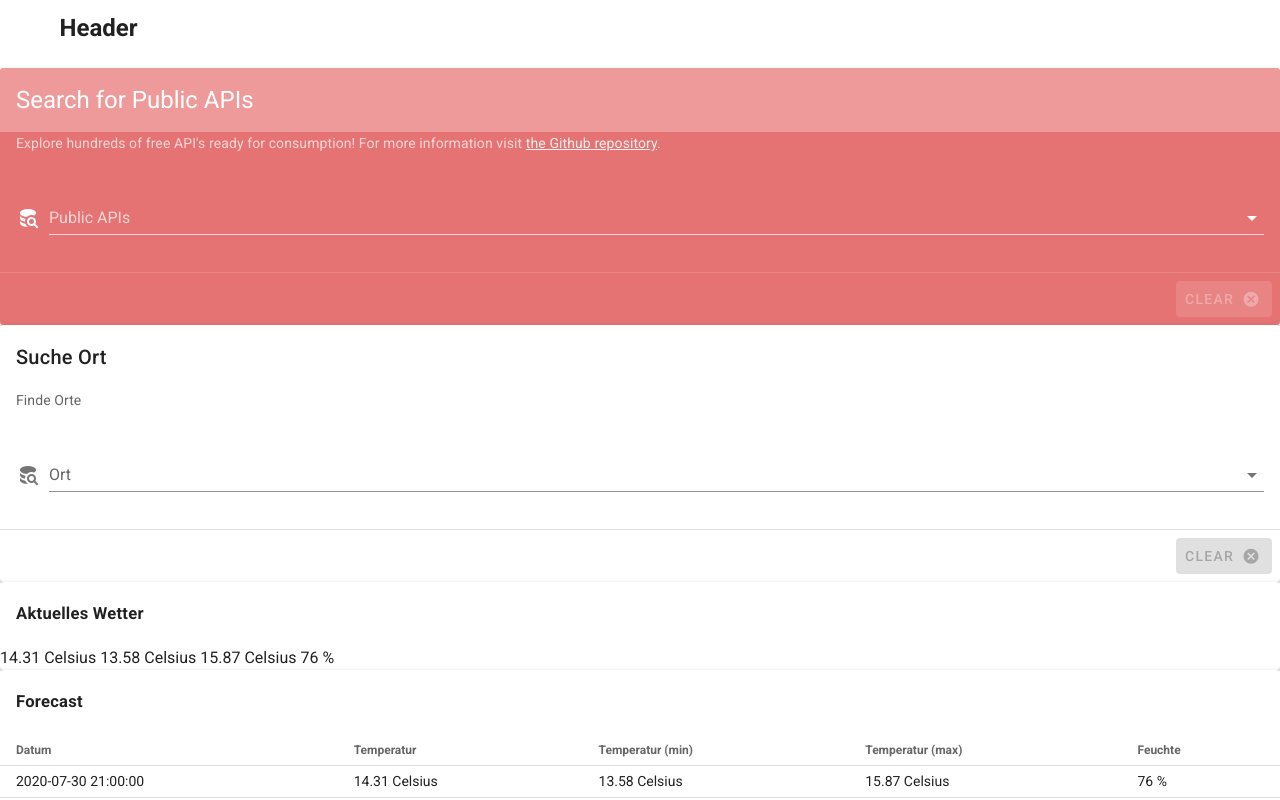
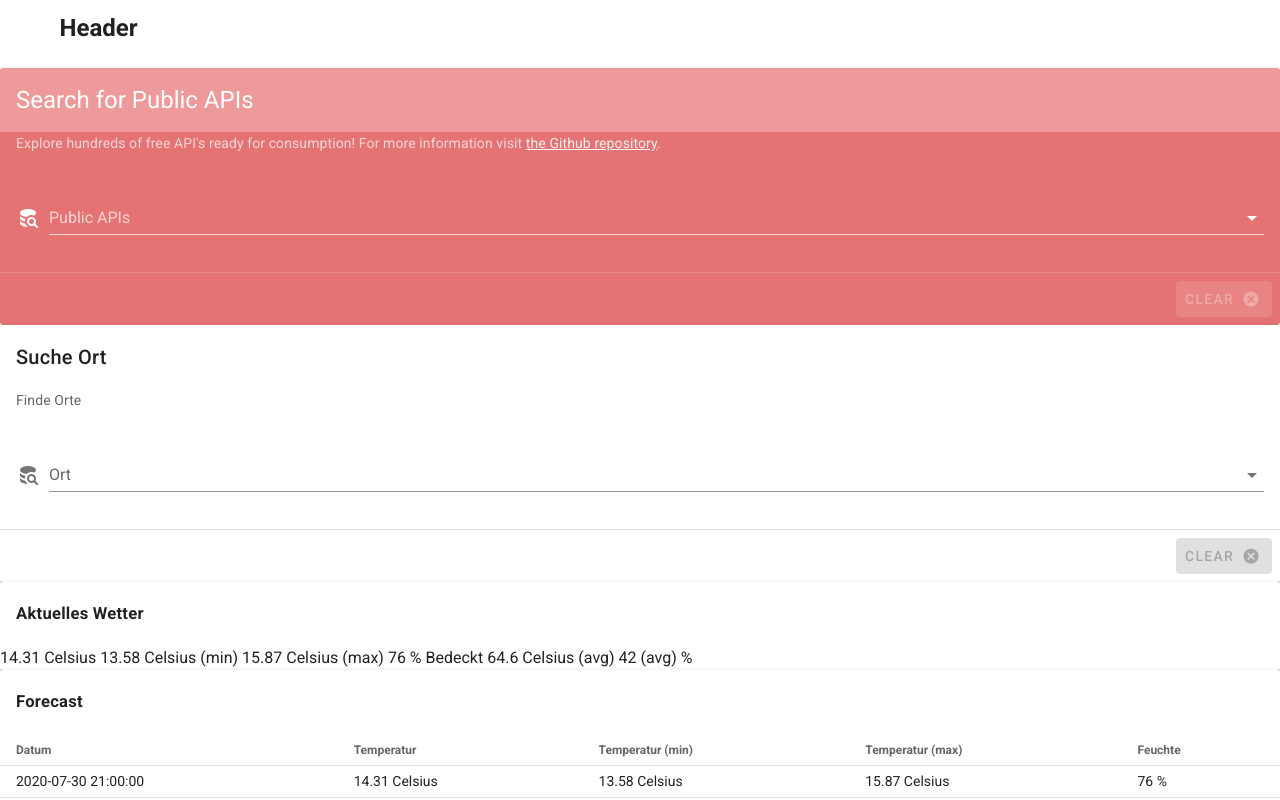
Before and after one commit to Chrichton/Weatherforcast, a Vue app in the folder Vue/vue-weather/: page / in a window 1280 px wide. Shown: the top 800 px of the page. Built offline with nearby package versions, Linux system fonts and the light colour scheme; what vue-uuid would draw is missing.

Commit message:
App.vue: removed style CurrentWeather: add datapoints

```diff
--- a/Vue/vue-weather/src/App.vue
+++ b/Vue/vue-weather/src/App.vue
@@ -4,7 +4,7 @@
       <Header/>
       <TestVuetify v-bind:model="Model.forecast"/>
       <SelectCity v-on:load-weather="loadWeather"/>
-      <CurrentWeather v-bind:model="Model.current"/>
+      <CurrentWeather v-bind:model="Model"/>
       <Forecast v-bind:model="Model.forecast"/>
       <History v-bind:historyData="historyData"/>
     </div>
@@ -161,29 +161,3 @@ export default {
 }
 
 </script>
-
-<style>
-* {
-  box-sizing: border-box;
-  margin: 0;
-  padding: 0;
-}
-
-body {
-  font-family: Arial, Helvetica, sans-serif;
-  line-height: 1.4;
-}
-
-.btn {
-  display: inline-block;
-  border: none;
-  background: #555;
-  color: #fff;
-  padding: 7px, 20px;
-  cursor: pointer;
-}
-
-.btn:hover {
-  background: #666;
-}
-</style>
--- a/Vue/vue-weather/src/components/CurrentWeather.vue
+++ b/Vue/vue-weather/src/components/CurrentWeather.vue
@@ -4,10 +4,13 @@
             <h5 class="Display-1">Aktuelles Wetter</h5>
         </v-card-title>
         <v-spacer>
-            {{model.Temperature}} Celsius
-            {{model.MinimumTemperature}} Celsius
-            {{model.MaximumTemperature}} Celsius
-            {{model.Humidity}} %
+            {{model.current.Temperature}} Celsius
+            {{model.current.MinimumTemperature}} Celsius (min)
+            {{model.current.MaximumTemperature}} Celsius (max)
+            {{model.current.Humidity}} %
+            {{model.current.CloudDescription}}
+            {{model.AverageTemperature}} Celsius (avg)
+            {{model.AverageHumidity}} (avg) %
     </v-spacer>
     </v-card>
 </template>
```
